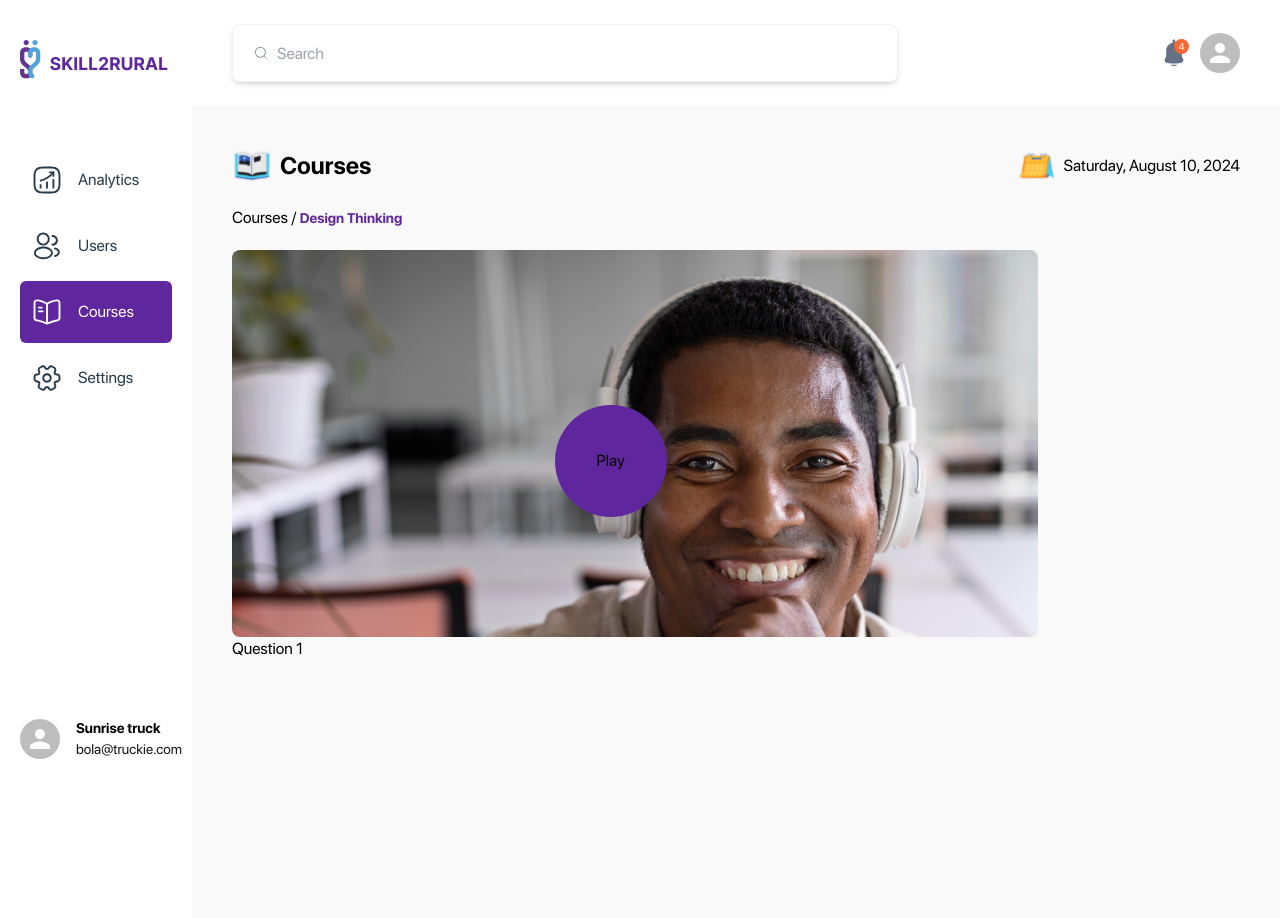
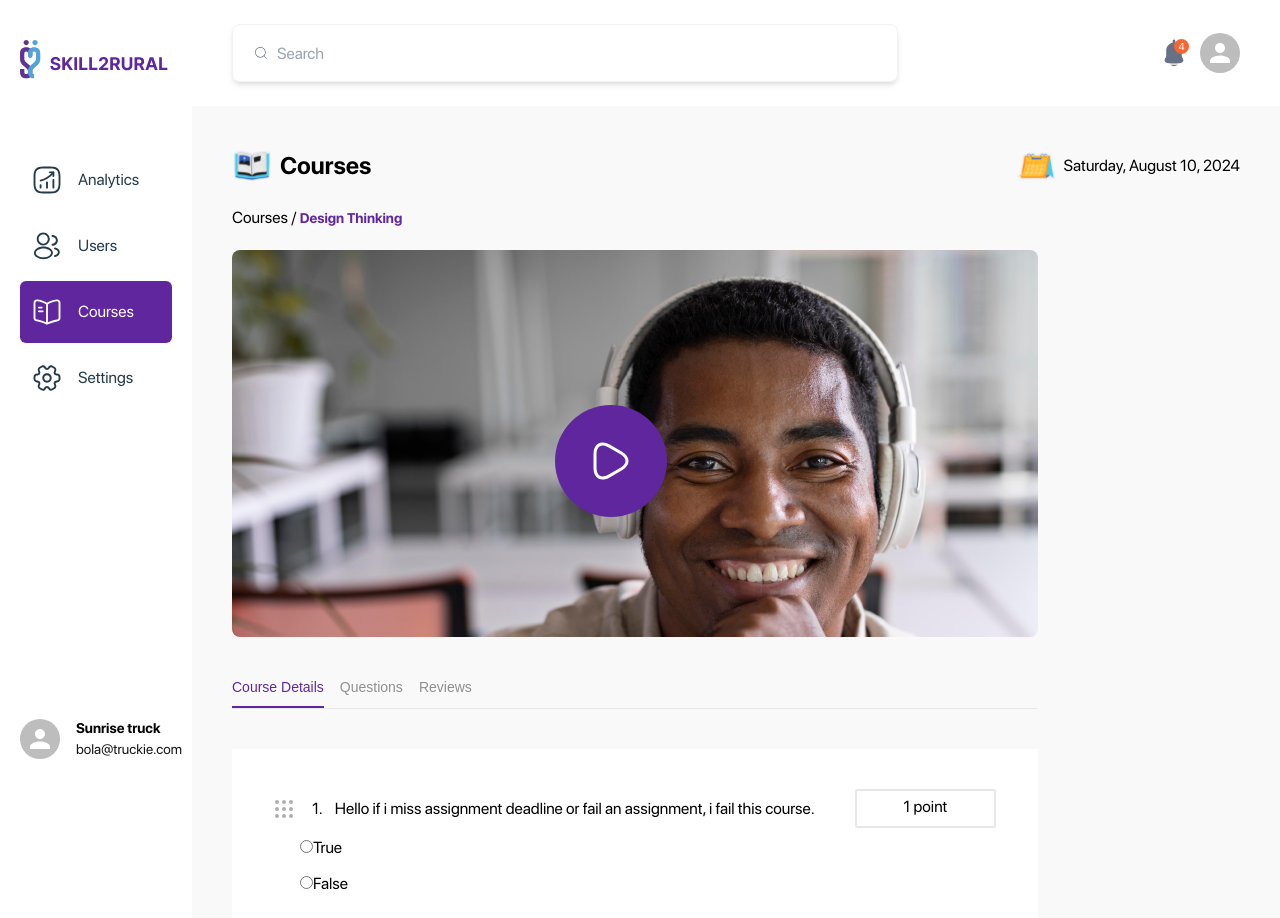
Before and after one commit to SKILL2RURAL/skill2rural-admin, a Next.js app: page /courses/1 in a window 1280 px wide. Shown: the top 918 px of the page. Built offline with nearby package versions, Linux system fonts and the light colour scheme; a web font is replaced by a local one.

Commit message:
completed the course question ui

```diff
--- a/src/app/courses/[course]/page.tsx
+++ b/src/app/courses/[course]/page.tsx
@@ -1,10 +1,14 @@
-import React from "react"
+'use client'
+import React,{ useState } from "react"
 import { calendar, multiple_users, book } from "@/assets/icons";
 import Image from "next/image";
 import VideoPlayer from "@/components/videoPlayer";
 import QuestionsList from "@/components/questions/questionList";
 
-const  Course: React.FC = (pros) => {
+
+const  Course: React.FC = () => {
+    const [activeTab, setActiveTab] = useState("courseDetails")
+
   return (
     <>
       <div className="flex justify-between items-center">
@@ -26,6 +30,11 @@ const  Course: React.FC = (pros) => {
         </p>
       </div>
       <VideoPlayer />
+      <div className="mt-10 text-[12px] md:text-[14px] font-[400] md:w-[80%] border-b text-[#909090] flex justify-start gap-4 font-neue-haas">
+          <p onClick={() => setActiveTab("courseDetails")} className={`${activeTab === 'courseDetails' ? 'text-[var(--primary-color)] font-[600px] border-b-2 border-[var(--primary-color)] ' : ''} cursor-pointer pb-2`}>Course Details</p>
+          <p onClick={() => setActiveTab("questions")} className={`${activeTab === 'questions' ? 'text-[var(--primary-color)] font[600px] border-b-2 border-[var(--primary-color)] ' : ''} cursor-pointer pb-2`}>Questions</p>
+          <p onClick={() => setActiveTab("reviews")} className={`${activeTab === 'reviews' ? 'text-[var(--primary-color)] font-[600px] border-b-2 border-[var(--primary-color)] ' : ''} cursor-pointer pb-2`}>Reviews</p>
+      </div>
       <div>
         <QuestionsList />
       </div>
--- a/src/assets/icons.ts
+++ b/src/assets/icons.ts
@@ -24,6 +24,7 @@ import trash_can from "../../public/icons/trash-2.svg"
 import edit from "../../public/icons/edit.svg"
 import more from "../../public/icons/more-2-fill.svg"
 import play from "../../public/icons/play.svg"
+import applicationMenu from "../../public/icons/application-menu.svg"
 
 
 
@@ -53,5 +54,6 @@ export {
     trash_can,
     edit,
     more,
-    play
+    play,
+    applicationMenu
 }
--- a/src/components/questions/question.tsx
+++ b/src/components/questions/question.tsx
@@ -1,9 +1,28 @@
 import React from "react";
+import { applicationMenu } from "@/assets/icons";
+import Image from "next/image";
 
-const Question: React.FC = () => {
+
+const Question: React.FC = (props : any) => {
 
   return (
-    <li>Question 1</li>
+    <li className="w-[864px] mb-6">
+      <div className="flex gap-4 items-center">
+        <Image src={applicationMenu} alt="app icon"/>
+        <p><span className="mr-3">{props.num}.</span>{props.question}</p>
+        <p className="w-[141px] h-[39px] rounded-sm border-2 text-center py-1 ml-6">{props.point}</p>
+      </div>
+      <div className="mt-2 ml-5">
+        <label htmlFor="question" className="block mb-3 ml-2">
+          <input type="radio" value="true" />
+          True
+        </label>
+        <label htmlFor="question" className="block ml-2">
+          <input type="radio" value="false" />
+          False
+        </label>
+      </div>
+    </li>
   )
 }
 
--- a/src/components/questions/questionList.tsx
+++ b/src/components/questions/questionList.tsx
@@ -1,20 +1,28 @@
 import React from 'react';
 import Question from './question';
 
-function createQuestion(num: number, question: string, answer: string, points: string) {
-  return {num, question, answer, points};
+function createQuestion(num: number, question: string, answer: string, point: string) {
+  return {num, question, answer, point};
 }
 
 const questions = [
-  createQuestion(1, 'Hello if i miss assignment deadline or fail an assignment, i fail this course.', 'True', '1 point')
+  createQuestion(1, 'Hello if i miss assignment deadline or fail an assignment, i fail this course.', 'True', '1 point'),
+  createQuestion(2, 'Hello if i miss assignment deadline or fail an assignment, i fail this course.', 'True', '1 point'),
+  createQuestion(3, 'Hello if i miss assignment deadline or fail an assignment, i fail this course.', 'True', '1 point'),
+  createQuestion(4, 'Hello if i miss assignment deadline or fail an assignment, i fail this course.', 'True', '1 point'),
+  createQuestion(5, 'Hello if i miss assignment deadline or fail an assignment, i fail this course.', 'True', '1 point'),
+  createQuestion(6, 'Hello if i miss assignment deadline or fail an assignment, i fail this course.', 'True', '1 point')
 ]
 
 const QuestionsList: React.FC = (props) => {
 
   return (
-    <ul>
-      {questions.map(question => <Question key={question.num}/>)}
-    </ul>
+      <form action="" className='mt-10 w-[80%] h-[1029px] bg-white p-10'>
+        <ul>
+          {questions.map((quest) => <Question key={quest.num} {...quest}/>)}
+        </ul>
+        <button className='bg-[#60269E] text-white w-[588px] h-[60px] rounded-xl mt-8'>Save Changes</button>
+      </form>
   )
 }
 
--- a/src/components/successAndFailure.tsx
+++ b/src/components/successAndFailure.tsx
@@ -60,7 +60,6 @@ export const SuccessFailureDonut: React.FC = () => {
 
   return (
     <div className='border p-5 rounded-[8px] w-fit shadow-md md:w-2/4'>
-      <div className=''>
       <h4 className='text-[14px] font-[500px] text-[#A3AED0] leading-6'>Quiz Questions Success & Failure Rate</h4>
       <div className=''>
         <div className='flex gap-2 items-center'>
@@ -85,7 +84,6 @@ export const SuccessFailureDonut: React.FC = () => {
         </div>
       </div>
     </div>
-    </div>
   );
 };
 
--- a/src/components/videoPlayer.tsx
+++ b/src/components/videoPlayer.tsx
@@ -3,6 +3,7 @@ import React, { useState } from 'react';
 import ReactPlayer from 'react-player';
 import thumbnail from '../../public/images/videoplayer-thumbnail.png'
 import { play } from '@/assets/icons';
+import Image from 'next/image';
 
 const thumbImg: any = thumbnail
 
@@ -28,7 +29,7 @@ const VideoPlayer: React.FC = () => {
         onClick={handlePlay}
         className='px-[10px] py-5 mt-5 cursor-pointer bg-[#60269E] h-[112px] w-[112px] rounded-[50%] absolute top-[35%] left-[40%]'
       >
-        {playing ? 'Pause' : 'Play'}
+        {playing ? 'Pause' : <Image className='mx-auto' src={play} alt='play btn'/>}
       </button>
     </div>
   );
```
Also changed, not shown: public/icons/application-menu.svg (added).
